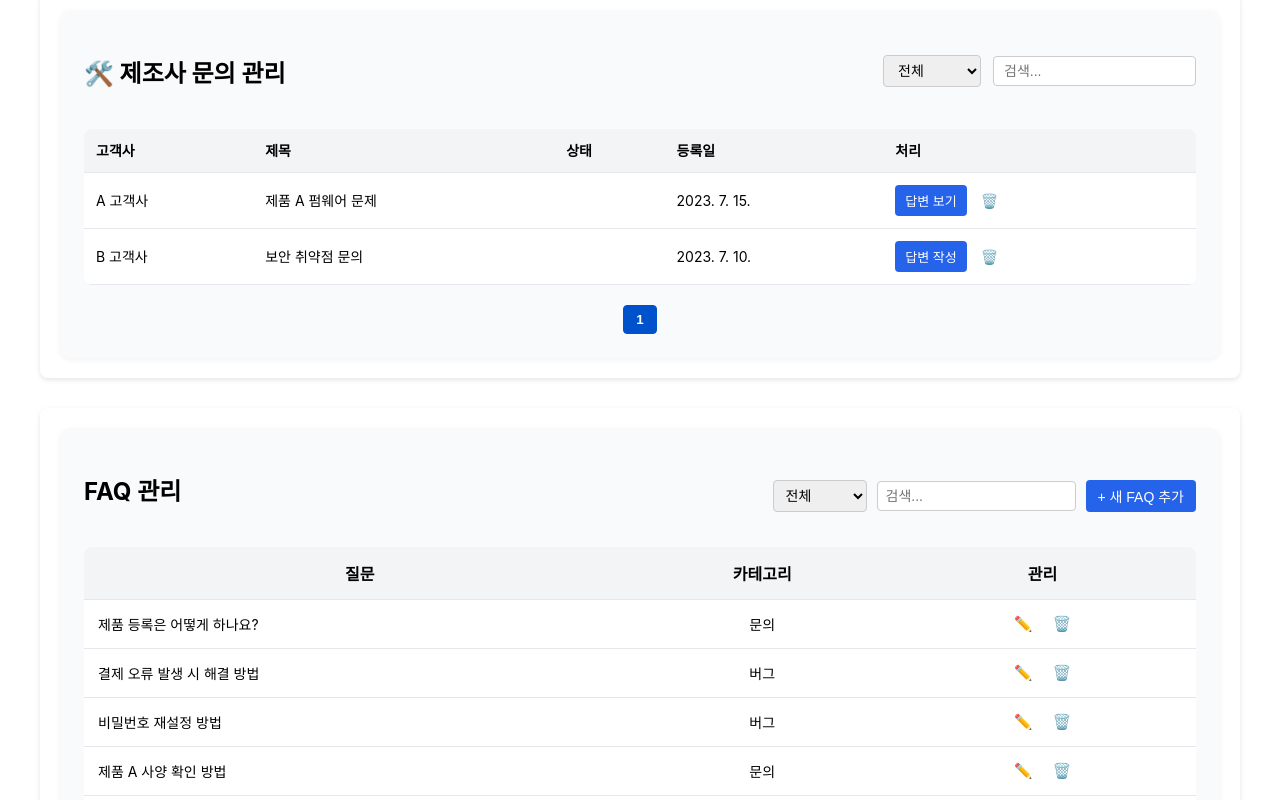
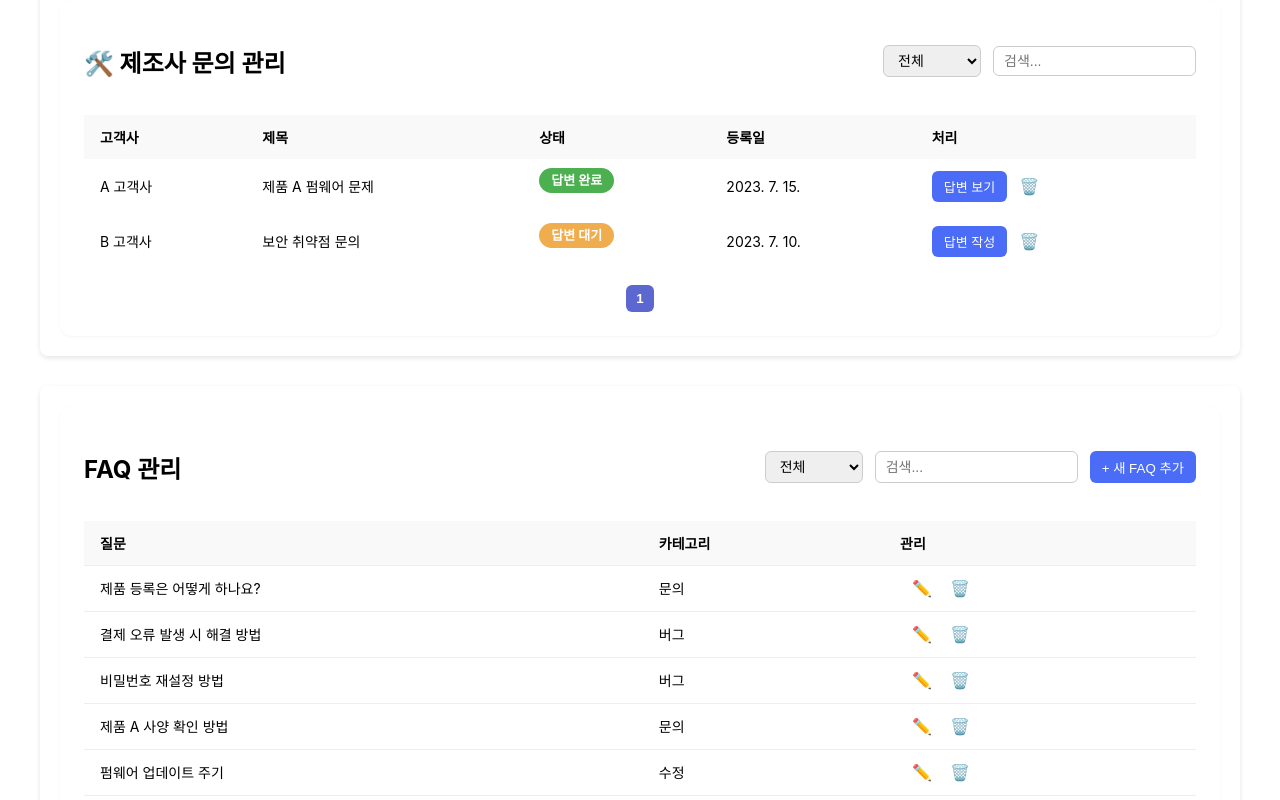
Before and after one commit to CookKMS/Cook_KMS_FrontEnd, a React (Create React App) app: page /admin in a window 1280 px wide. Shown: the part 660-1460 px from the top of the page. Built offline with nearby package versions, Linux system fonts and the light colour scheme.

Commit message:
/face 고객문의 관리페이지 및 관리자 페이지 css
고객 문의 관리 페이지 상태 수정 및 오류 수정하고 관리자 페이지 정렬

```diff
--- a/src/pages/admin/components/InquiryTable.js
+++ b/src/pages/admin/components/InquiryTable.js
@@ -1,5 +1,4 @@
-// InquiryTable component (JS 기반으로 작성)
-import { useState, useEffect, createElement as h } from 'react';
+import React, { useState, useEffect } from 'react';
 import '../../../styles/Admin/InquiryTable.css';
 
 const dummyInquiries = [
@@ -10,7 +9,7 @@ const dummyInquiries = [
     status: '답변 완료',
     date: '2023. 7. 15.',
     message: '제품 A의 최신 펌웨어를 설치했는데 작동이 안됩니다.',
-    response: '펌웨어를 다시 설치해 보시기 바랍니다.'
+    response: '펌웨어를 다시 설치해 보시기 바랍니다.',
   },
   {
     id: 2,
@@ -19,8 +18,8 @@ const dummyInquiries = [
     status: '답변 대기',
     date: '2023. 7. 10.',
     message: '보안 취약점 패치가 언제 제공되나요?',
-    response: ''
-  }
+    response: '',
+  },
 ];
 
 export default function InquiryTable() {
@@ -48,6 +47,7 @@ export default function InquiryTable() {
 
   const totalPages = Math.ceil(filtered.length / itemsPerPage);
   const paginated = filtered.slice((currentPage - 1) * itemsPerPage, currentPage * itemsPerPage);
+  const deletingItem = inquiries.find((i) => i.id === confirmDeleteId);
 
   const handleSave = (e) => {
     e.preventDefault();
@@ -57,7 +57,9 @@ export default function InquiryTable() {
       status: form.status.value,
       response: form.response.value,
     };
-    setInquiries((prev) => prev.map((item) => (item.id === updated.id ? updated : item)));
+    setInquiries((prev) =>
+      prev.map((item) => (item.id === updated.id ? updated : item))
+    );
     setEditingItem(null);
   };
 
@@ -66,122 +68,126 @@ export default function InquiryTable() {
     setConfirmDeleteId(null);
   };
 
-  const deletingItem = inquiries.find((i) => i.id === confirmDeleteId);
+  return (
+    <div className="inquiry-table-wrapper">
+      <div className="table-header">
+        <h2>🛠️ 제조사 문의 관리</h2>
+        <div className="table-controls">
+          <select value={filterStatus} onChange={(e) => setFilterStatus(e.target.value)}>
+            {['전체', '답변 대기', '답변 완료'].map((status) => (
+              <option key={status}>{status}</option>
+            ))}
+          </select>
+          <input
+            type="text"
+            placeholder="검색..."
+            value={searchTerm}
+            onChange={(e) => setSearchTerm(e.target.value)}
+          />
+        </div>
+      </div>
 
-  return h('div', { className: 'inquiry-table-wrapper' }, [
-    h('div', { className: 'table-header' }, [
-      h('h2', null, '🛠️ 제조사 문의 관리'),
-      h('div', { className: 'table-controls' }, [
-        h(
-          'select',
-          {
-            value: filterStatus,
-            onChange: (e) => setFilterStatus(e.target.value)
-          },
-          ['전체', '답변 대기', '답변 완료'].map((status) => h('option', { key: status }, status))
-        ),
-        h('input', {
-          type: 'text',
-          placeholder: '검색...',
-          value: searchTerm,
-          onChange: (e) => setSearchTerm(e.target.value)
-        })
-      ])
-    ]),
+      <table className="inquiry-table">
+        <thead>
+          <tr>
+            <th>고객사</th>
+            <th>제목</th>
+            <th>상태</th>
+            <th>등록일</th>
+            <th>처리</th>
+          </tr>
+        </thead>
+        <tbody>
+          {paginated.map((item) => (
+            <tr key={item.id}>
+              <td>{item.manufacturer}</td>
+              <td>{item.subject}</td>
+              <td>
+                <span className={`badge ${item.status === '답변 완료' ? 'badge-done' : 'badge-pending'}`}>
+                  {item.status}
+                </span>
+              </td>
+              <td>{item.date}</td>
+              <td>
+                <button className="view" onClick={() => setEditingItem(item)}>
+                  {item.status === '답변 완료' ? '답변 보기' : '답변 작성'}
+                </button>
+                <button className="delete" onClick={() => setConfirmDeleteId(item.id)}>
+                  🗑️
+                </button>
+              </td>
+            </tr>
+          ))}
+        </tbody>
+      </table>
 
-    h('table', { className: 'inquiry-table' }, [
-      h('thead', null, [
-        h('tr', null, ['고객사', '제목', '상태', '등록일', '처리'].map((th) => h('th', null, th)))
-      ]),
-      h('tbody', null, paginated.map((item) =>
-        h('tr', { key: item.id }, [
-          h('td', null, item.manufacturer),
-          h('td', null, item.subject),
-          h('td', null,
-            h('span', {
-              className: `badge ${item.status === '답변 완료' ? 'badge-done' : 'badge-pending'}`
-            }, item.status)
-          ),
-          h('td', null, item.date),
-          h('td', null, [
-            h('button', { className: 'view', onClick: () => setEditingItem(item) },
-              item.status === '답변 완료' ? '답변 보기' : '답변 작성'
-            ),
-            h('button', { className: 'delete', onClick: () => setConfirmDeleteId(item.id) }, '🗑️')
-          ])
-        ])
-      ))
-    ]),
+      <div className="pagination">
+        {Array.from({ length: totalPages }).map((_, i) => (
+          <button
+            key={i}
+            className={currentPage === i + 1 ? 'active' : ''}
+            onClick={() => setCurrentPage(i + 1)}
+          >
+            {i + 1}
+          </button>
+        ))}
+      </div>
 
-    h('div', { className: 'pagination' },
-      Array.from({ length: totalPages }, (_, i) =>
-        h('button', {
-          key: i,
-          className: currentPage === i + 1 ? 'active' : '',
-          onClick: () => setCurrentPage(i + 1)
-        }, i + 1)
-      )
-    ),
+      {/* 답변 모달 */}
+      {editingItem && (
+        <div className="modal-backdrop" onClick={() => setEditingItem(null)}>
+          <form className="modal" onClick={(e) => e.stopPropagation()} onSubmit={handleSave}>
+            <h3>문의 답변 수정</h3>
+            <p>고객사: <strong>{editingItem.manufacturer}</strong></p>
+            <p>제목: <strong>{editingItem.subject}</strong></p>
+            <p>문의 내용: {editingItem.message}</p>
 
-    editingItem && h('div', {
-      className: 'modal-backdrop',
-      onClick: () => setEditingItem(null)
-    }, h('form', {
-      className: 'modal',
-      onClick: (e) => e.stopPropagation(),
-      onSubmit: handleSave
-    }, [
-      h('h3', null, '문의 답변 수정'),
-      h('p', null, ['고객사: ', h('strong', null, editingItem.manufacturer)]),
-      h('p', null, ['제목: ', h('strong', null, editingItem.subject)]),
-      h('p', null, ['문의 내용: ', editingItem.message]),
-      h('label', null, [
-        '상태',
-        h('select', { name: 'status', defaultValue: editingItem.status }, [
-          h('option', { value: '답변 대기' }, '답변 대기'),
-          h('option', { value: '답변 완료' }, '답변 완료')
-        ])
-      ]),
-      h('label', null, [
-        '답변 내용',
-        h('textarea', {
-          name: 'response',
-          defaultValue: editingItem.response,
-          rows: 5,
-          placeholder: '답변 내용을 입력하세요',
-          required: true
-        })
-      ]),
-      h('label', null, [
-        '첨부 파일 (선택사항)',
-        h('input', {
-          type: 'file',
-          name: 'file',
-          accept: '.pdf,.jpg,.jpeg'
-        })
-      ]),
-      h('p', { className: 'file-hint' }, 'PDF, JPG 파일만 업로드 가능 (최대 5MB)'),
-      h('div', { className: 'modal-actions' }, [
-        h('button', { type: 'button', onClick: () => setEditingItem(null) }, '취소'),
-        h('button', { type: 'submit' }, '답변 저장')
-      ])
-    ])),
+            <label>
+              상태
+              <select name="status" defaultValue={editingItem.status}>
+                <option value="답변 대기">답변 대기</option>
+                <option value="답변 완료">답변 완료</option>
+              </select>
+            </label>
 
-    confirmDeleteId && h('div', {
-      className: 'modal-backdrop',
-      onClick: () => setConfirmDeleteId(null)
-    }, h('div', {
-      className: 'modal confirm',
-      onClick: (e) => e.stopPropagation()
-    }, [
-      h('h3', null, '삭제 확인'),
-      h('p', null, ['정말로 ',
-        h('strong', null, `"${deletingItem?.subject}"`),
-        ' 문의를 삭제하시겠습니까?']),
-      h('div', { className: 'modal-actions' }, [
-        h('button', { onClick: () => setConfirmDeleteId(null) }, '취소'),
-        h('button', { className: 'danger', onClick: handleDelete }, '삭제')
-      ])
-    ]))
-  ]);
+            <label>
+              답변 내용
+              <textarea
+                name="response"
+                defaultValue={editingItem.response}
+                rows={5}
+                placeholder="답변 내용을 입력하세요"
+                required
+              />
+            </label>
+
+            <label>
+              첨부 파일 (선택사항)
+              <input type="file" name="file" accept=".pdf,.jpg,.jpeg" />
+            </label>
+            <p className="file-hint">PDF, JPG 파일만 업로드 가능 (최대 5MB)</p>
+
+            <div className="modal-actions">
+              <button type="button" onClick={() => setEditingItem(null)}>취소</button>
+              <button type="submit">답변 저장</button>
+            </div>
+          </form>
+        </div>
+      )}
+
+      {/* 삭제 모달 */}
+      {confirmDeleteId && (
+        <div className="modal-backdrop" onClick={() => setConfirmDeleteId(null)}>
+          <div className="modal confirm" onClick={(e) => e.stopPropagation()}>
+            <h3>삭제 확인</h3>
+            <p>정말로 <strong>"{deletingItem?.subject}"</strong> 문의를 삭제하시겠습니까?</p>
+            <div className="modal-actions">
+              <button onClick={() => setConfirmDeleteId(null)}>취소</button>
+              <button className="danger" onClick={handleDelete}>삭제</button>
+            </div>
+          </div>
+        </div>
+      )}
+    </div>
+  );
 }
--- a/src/styles/Admin/FaqTable.css
+++ b/src/styles/Admin/FaqTable.css
@@ -1,133 +1,146 @@
 .faq-table-wrapper {
-  background-color: #f9fafb;
+  background: #fff;
   padding: 24px;
-  border-radius: 10px;
-  box-shadow: 0 2px 6px rgba(0, 0, 0, 0.05);
+  border-radius: 12px;
+  box-shadow: 0 1px 3px rgba(0, 0, 0, 0.05);
 }
 
 .table-header {
-  margin-bottom: 20px;
+  display: flex;
+  justify-content: space-between;
+  align-items: center;
+  margin-bottom: 16px;
 }
 
 .filter-section {
   display: flex;
-  gap: 10px;
-  align-items: center;
-  margin-top: 12px;
+  gap: 12px;
 }
 
 .filter-section select,
-.filter-section input[type="text"] {
-  padding: 6px 8px;
-  border-radius: 4px;
+.filter-section input {
+  padding: 6px 10px;
+  font-size: 14px;
   border: 1px solid #ccc;
-  font-size: 14px;
+  border-radius: 6px;
+}
+
+.add-button {
+  background-color: #4a6cf7;
+  color: white;
+  font-weight: 500;
+  padding: 6px 12px;
+  border: none;
+  border-radius: 6px;
+  cursor: pointer;
+  transition: background 0.2s ease-in-out;
+}
+
+.add-button:hover {
+  background-color: #3d5ce7;
 }
 
 .faq-table {
   width: 100%;
   border-collapse: collapse;
-  background-color: white;
-  border-radius: 8px;
-  overflow: hidden;
+  font-size: 14px;
+}
+
+.faq-table thead {
+  background-color: #f9f9f9;
 }
 
 .faq-table th,
 .faq-table td {
-  padding: 14px;
-  text-align: center;
-  border-bottom: 1px solid #e5e7eb;
+  padding: 12px 16px;
+  text-align: left;
+  vertical-align: middle;
+  white-space: nowrap;
+  border-bottom: 1px solid #eee;
+}
+
+.icon-btn {
+  background: none;
+  border: none;
+  font-size: 16px;
+  cursor: pointer;
+  margin-left: 6px;
+  color: #666;
   vertical-align: middle;
 }
 
-.faq-table th {
-  background-color: #f3f4f6;
+.icon-btn:hover {
+  color: #222;
+}
+
+.pagination {
+  margin-top: 16px;
+  text-align: center;
+}
+
+.pagination button {
+  margin: 0 4px;
+  padding: 6px 10px;
+  border-radius: 6px;
+  border: none;
+  background-color: #3f51b5;
+  color: white;
+  cursor: pointer;
+  transition: background 0.2s ease;
+}
+
+.pagination button.active {
+  background-color: #5d67d0;
   font-weight: bold;
 }
 
-.faq-table td {
-  font-size: 14px;
-}
-
-.faq-table td:first-child {
-  text-align: left;
-}
-
-.add-button {
-  padding: 6px 12px;
-  background-color: #2563eb;
-  color: white;
-  border-radius: 4px;
-  border: none;
-  cursor: pointer;
-  font-size: 14px;
-}
-
-/* ✏️🗑️ 아이콘 버튼 스타일 */
-.icon-btn {
-  background: none;
-  border: none;
-  font-size: 15px;
-  cursor: pointer;
-  margin: 0 4px;
-}
-
-.pagination {
-  display: flex;
-  justify-content: center;
-  margin-top: 20px;
-  gap: 4px;
-}
-
-.pagination button {
-  padding: 6px 12px;
-  border-radius: 4px;
-  border: 1px solid #ddd;
-  cursor: pointer;
-  background-color: white;
-}
-
-.pagination .active {
-  background-color: #2563eb;
-  color: white;
+.pagination button:hover {
+  background-color: #5c6ed4;
 }
 
 .modal-backdrop {
   position: fixed;
-  inset: 0;
-  background-color: rgba(0, 0, 0, 0.5);
+  top: 0;
+  left: 0;
+  width: 100%;
+  height: 100%;
+  background: rgba(0, 0, 0, 0.3);
   display: flex;
   justify-content: center;
   align-items: center;
+  z-index: 1000;
 }
 
 .modal {
-  background-color: white;
+  background: white;
   padding: 24px;
-  border-radius: 8px;
-  width: 480px;
-  box-shadow: 0 5px 15px rgba(0, 0, 0, 0.1);
+  border-radius: 12px;
+  width: 420px;
+  box-shadow: 0 4px 12px rgba(0, 0, 0, 0.2);
 }
 
 .modal h3 {
-  margin-bottom: 16px;
+  margin-top: 0;
 }
 
 .modal label {
   display: block;
-  margin-bottom: 12px;
-  font-size: 14px;
+  margin: 12px 0 6px;
+  font-weight: 500;
 }
 
 .modal input,
-.modal select,
+.modal textarea,
+.modal select {
+  width: 100%;
+  padding: 8px 10px;
+  font-size: 14px;
+  border-radius: 6px;
+  border: 1px solid #ccc;
+}
+
 .modal textarea {
-  width: 100%;
-  padding: 8px;
-  border-radius: 4px;
-  border: 1px solid #ccc;
-  margin-top: 4px;
-  font-size: 14px;
+  resize: vertical;
 }
 
 .modal-actions {
@@ -138,10 +151,20 @@
 }
 
 .modal-actions .danger {
-  background-color: #ef4444;
+  background: #e53935;
   color: white;
+}
+
+.modal-actions button {
+  padding: 6px 12px;
   border: none;
-  padding: 6px 12px;
-  border-radius: 4px;
+  border-radius: 6px;
+  font-weight: 500;
   cursor: pointer;
 }
+
+.file-hint {
+  font-size: 12px;
+  color: #999;
+  margin-top: 4px;
+}
--- a/src/styles/Admin/InquiryTable.css
+++ b/src/styles/Admin/InquiryTable.css
@@ -1,11 +1,12 @@
-/* InquiryTable.css */
+/* 컨테이너 */
 .inquiry-table-wrapper {
-  background-color: #f9fafb;
+  background: #fff;
+  border-radius: 12px;
   padding: 24px;
-  border-radius: 10px;
-  box-shadow: 0 2px 6px rgba(0, 0, 0, 0.05);
+  box-shadow: 0 1px 3px rgba(0, 0, 0, 0.05);
 }
 
+/* 테이블 헤더 */
 .table-header {
   display: flex;
   justify-content: space-between;
@@ -16,7 +17,6 @@
 .table-controls {
   display: flex;
   gap: 12px;
-  align-items: center;
 }
 
 .table-controls select,
@@ -24,177 +24,155 @@
   padding: 6px 10px;
   font-size: 14px;
   border: 1px solid #ccc;
-  border-radius: 4px;
+  border-radius: 6px;
 }
 
+/* 테이블 */
 .inquiry-table {
   width: 100%;
   border-collapse: collapse;
-  margin-top: 10px;
-  background-color: white;
-  border-radius: 8px;
-  overflow: hidden;
+  font-size: 14px;
+}
+
+.inquiry-table thead {
+  background-color: #f9f9f9;
 }
 
 .inquiry-table th,
 .inquiry-table td {
-  padding: 12px;
+  padding: 12px 16px;
   text-align: left;
-  font-size: 14px;
-  border-bottom: 1px solid #e5e7eb;
   vertical-align: middle;
-  line-height: 1.4;
-}
-
-.inquiry-table th {
-  background-color: #f3f4f6;
-}
-
-.badge {
-  padding: 4px 10px;
-  font-size: 13px;
-  font-weight: 500;
-  border-radius: 12px;
-  display: inline-flex;  /* ✅ */
-  align-items: center;   /* ✅ */
-  justify-content: center; /* ✅ */
   white-space: nowrap;
 }
 
-/* ✅ 상태 뱃지: 상태 텍스트와 함께 보여질 스타일 */
+/* 상태 뱃지 */
+.badge {
+  display: inline-block;
+  padding: 6px 12px;
+  font-size: 13px;
+  font-weight: 600;
+  color: #fff;
+  margin-left: -10px;
+  border-radius: 999px;
+  white-space: nowrap;
+  vertical-align: middle;
+  line-height: 1;
+  position: relative;
+}
+
 .badge-done {
-  background-color: #d1fae5 !important;
-  color: #065f46 !important;
+  background-color: #4CAF50; /* green */
 }
 
 .badge-pending {
-  background-color: #fef3c7 !important;
-  color: #92400e !important;
+  background-color: #f0ad4e; /* orange */
 }
 
-.inquiry-table button {
+/* 처리 버튼들 */
+.inquiry-table button.view {
+  background-color: #4a6cf7;
+  color: #fff;
+  border: none;
+  padding: 6px 12px;
+  border-radius: 6px;
+  cursor: pointer;
+  font-weight: 500;
   font-size: 13px;
+  margin-right: 6px;
+  vertical-align: middle;
+}
+
+.inquiry-table button.delete {
+  background: none;
   border: none;
+  font-size: 16px;
+  cursor: pointer;
+  vertical-align: middle;
+  color: #888;
+}
+
+/* 페이지네이션 */
+.pagination {
+  margin-top: 16px;
+  text-align: center;
+}
+
+.pagination button {
+  margin: 0 4px;
   padding: 6px 10px;
-  margin-right: 4px;
-  border-radius: 4px;
+  border-radius: 6px;
+  border: none;
+  background-color: #3f51b5;
+  color: white;
   cursor: pointer;
 }
 
-.inquiry-table button.view {
-  background-color: #2563eb;
-  color: white;
+.pagination button.active {
+  background-color: #5c67db;
+  font-weight: bold;
 }
 
-.inquiry-table button.delete {
-  background-color: transparent;
-  color: #ef4444;
-  font-size: 14px;
-}
-
-.pagination {
-  margin-top: 16px;
+/* 모달 공통 */
+.modal-backdrop {
+  position: fixed;
+  top: 0;
+  left: 0;
+  width: 100%;
+  height: 100%;
+  background: rgba(0, 0, 0, 0.3);
   display: flex;
   justify-content: center;
   align-items: center;
-  gap: 6px;
-  font-size: 14px;
-}
-
-.pagination button {
-  padding: 6px 12px;
-  border: 1px solid #ccc;
-  border-radius: 4px;
-  background-color: #fff;
-  cursor: pointer;
-}
-
-.pagination .active {
-  background-color: #2563eb;
-  color: white;
-  font-weight: bold;
-}
-
-.modal-backdrop {
-  position: fixed;
-  inset: 0;
-  background-color: rgba(0, 0, 0, 0.4);
-  display: flex;
-  align-items: center;
-  justify-content: center;
   z-index: 1000;
 }
 
 .modal {
-  background-color: white;
+  background: white;
   padding: 24px;
-  border-radius: 8px;
-  width: 100%;
-  max-width: 520px;
-  display: flex;
-  flex-direction: column;
-  gap: 14px;
+  border-radius: 12px;
+  width: 420px;
+  box-shadow: 0 4px 12px rgba(0, 0, 0, 0.2);
 }
 
 .modal h3 {
-  margin: 0;
-  font-size: 18px;
-  font-weight: bold;
-}
-
-.modal p {
-  font-size: 14px;
-  margin: 2px 0;
+  margin-top: 0;
 }
 
 .modal label {
-  display: flex;
-  flex-direction: column;
-  font-size: 14px;
-  gap: 4px;
+  display: block;
+  margin: 12px 0 6px;
+  font-weight: 500;
 }
 
 .modal input,
 .modal textarea,
 .modal select {
-  padding: 8px;
+  width: 100%;
+  padding: 8px 10px;
   font-size: 14px;
+  border-radius: 6px;
   border: 1px solid #ccc;
-  border-radius: 4px;
+}
+
+.modal textarea {
+  resize: vertical;
 }
 
 .modal-actions {
   display: flex;
   justify-content: flex-end;
-  gap: 10px;
-  margin-top: 10px;
-}
-
-.modal-actions button {
-  padding: 6px 12px;
-  border-radius: 4px;
-  border: none;
-  cursor: pointer;
-  font-weight: 500;
+  gap: 8px;
+  margin-top: 16px;
 }
 
 .modal-actions .danger {
-  background-color: #ef4444;
+  background: #e53935;
   color: white;
 }
 
 .file-hint {
   font-size: 12px;
-  color: #6b7280;
-  margin-top: -6px;
-  margin-bottom: 8px;
+  color: #999;
+  margin-top: 4px;
 }
-
-.confirm {
-  max-width: 420px;
-  font-size: 14px;
-}
-
-.confirm p {
-  margin: 8px 0;
-}
```
